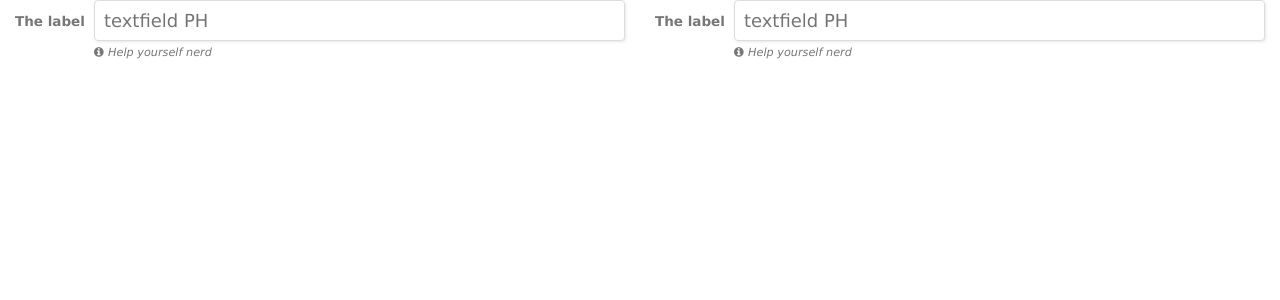
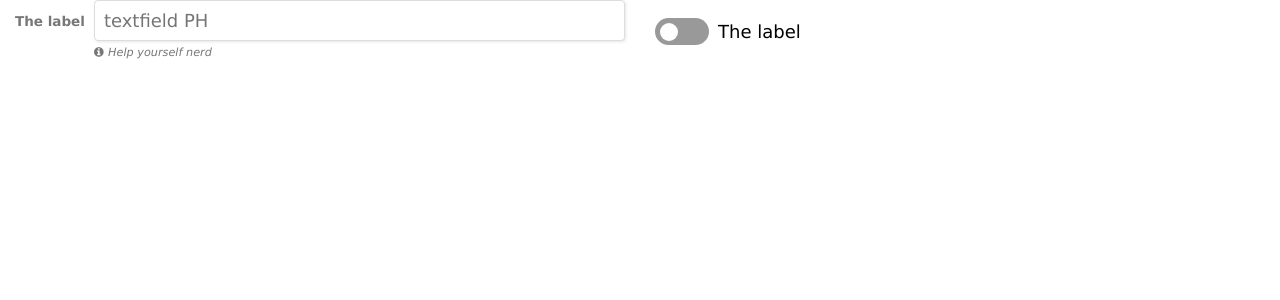
Before and after one commit to jimmyjames88/vueforms, a Vue app: page / in a window 1280 px wide. Shown: the top 300 px of the page. Built offline with nearby package versions, Linux system fonts and the light colour scheme.

Commit message:
Split functionality from Validation mixin to Base mixin -- added Checkbox component (unfinished)

```diff
--- a/package.json
+++ b/package.json
@@ -12,7 +12,6 @@
   },
   "devDependencies": {
     "@vue/cli-plugin-babel": "^4.1.0",
-
     "@vue/cli-service": "^4.1.0",
     "babel-eslint": "^10.0.3",
     "eslint": "^5.16.0",
@@ -21,7 +20,6 @@
     "sass-loader": "^8.0.0",
     "vue-template-compiler": "^2.6.10"
   },
-
   "browserslist": [
     "> 1%",
     "last 2 versions"
--- a/src/App.vue
+++ b/src/App.vue
@@ -1,18 +1,21 @@
 <template>
     <div id="app">
         <div class="row">
-            <Textfield v-for="field in form" :field="field" />
+            <Textfield :field="form[0]" />
+			<Checkbox :field="form[2]" />
         </div>
     </div>
 </template>
 
 <script>
 import Textfield from './components/Textfield.vue'
+import Checkbox from './components/Checkbox.vue'
 
 export default {
     name: 'app',
     components: {
-        Textfield
+        Textfield,
+		Checkbox
     },
     data() {
         return {
@@ -88,6 +91,38 @@
                         },
                         laravel: ''
                     }
+                },
+
+				// 3
+				{
+                    name: 'FieldName',
+                    id: 'field-id3',
+                    label: 'The label',
+                    help: 'Help yourself nerd',
+                    // required: true,
+
+                    inline: true,
+                    columns: 6,
+
+                    events: {
+                        focus(){},
+                        blur(){
+                            console.log('WEOW!')
+                        },
+                        click(){
+							console.log('Yolo')
+                        },
+                        change(){},
+                        keypress(){},
+                    },
+
+                    validation: {
+                        front: {
+                            email: true,
+                            max: 10
+                        },
+                        laravel: ''
+                    }
                 }
             ]
         }
--- /dev/null
+++ b/src/assets/Base.js
@@ -0,0 +1,34 @@
+export default {
+	data() {
+		return {
+            error: null,
+		}
+	},
+
+	computed: {
+		columnsClass() {
+			if(this.field.columns)
+				return 'col-' + this.field.columns;
+
+			return 'col-12';
+		}
+	},
+
+	methods: {
+		callFieldEvent(name) {
+			if (this.field.events && typeof(this.field.events[name]) === 'function')
+				this.field.events[name]();
+		},
+
+		doBlur() {
+			this.value = this.value.trim();
+			this.doValidate();
+			this.callFieldEvent('blur');
+		},
+
+		doClick() {
+			// do some stuff
+			this.callFieldEvent('click');
+		}
+	}
+}
--- a/src/assets/ValidationMixin.js
+++ b/src/assets/ValidationMixin.js
@@ -1,37 +1,11 @@
 export default {
     data() {
         return {
-            error: null,
             dataKey: null
         }
     },
 
-    mounted() {
-
-    },
-
-    computed: {
-        columnsClass() {
-            if(this.field.columns)
-                return 'col-' + this.field.columns;
-
-            return 'col-12';
-        }
-    },
-
     methods: {
-
-        callFieldEvent(name) {
-            if (this.field.events && typeof(this.field.events[name]) === 'function')
-                this.field.events[name]();
-        },
-
-        doBlur() {
-            this.value = this.value.trim();
-            this.doValidate();
-            this.callFieldEvent('blur');
-        },
-
         doValidate() {
             if(! this.field.events)
                 return false
@@ -42,7 +16,6 @@
             } else {
                 this.error = validate
             }
-
         },
 
         validate() {
--- /dev/null
+++ b/src/components/Checkbox.vue
@@ -0,0 +1,71 @@
+<template>
+	<div class="checkbox" :class="columnsClass">
+		<input
+			type="checkbox"
+			:name="field.name || field.id"
+			:id="field.id"
+			v-bind="field.attributes"
+			v-model="value"/>
+			<label class="checkbox-wrapper" :for="field.id" @click="doClick">
+				<div class="switch"></div>
+			</label>
+			<label v-if="field.label" :for="field.id">{{ field.label }}</label>
+
+	</div>
+</template>
+
+<script>
+import Base from '../assets/Base.js'
+
+export default {
+	name: 'Checkbox',
+
+	mixins: [ Base ],
+
+	props: [ 'field' ],
+
+	data() {
+		return {
+			value: 0
+		}
+	}
+}
+</script>
+
+<style lang="scss">
+.checkbox {
+	display: flex;
+	align-items: center;
+
+	> input[type='checkbox'] {
+		position: absolute;
+		opacity: 0;
+	}
+
+	.checkbox-wrapper {
+		padding: 0.25rem;
+		background-color: #999;
+		width: 3em;
+		height: 1.5em;
+		border-radius: 500px;
+		display: inline-flex;
+		cursor: pointer;
+		margin-right: 0.5rem;
+
+		.switch {
+			border-radius: 50%;
+			background-color: #FFF;
+			width: 1em;
+			height: 1em;
+		}
+	}
+
+	> input[type='checkbox']:checked {
+		+ .checkbox-wrapper {
+			background-color: #89ce89;
+			justify-content: flex-end;
+		}
+	}
+
+}
+</style>
--- a/src/components/Textfield.vue
+++ b/src/components/Textfield.vue
@@ -21,12 +21,13 @@
 </template>
 
 <script>
+import Base from '../assets/Base.js';
 import Validation from '../assets/ValidationMixin.js'
 
 export default {
         name: 'Textfield',
 
-        mixins: [ Validation ],
+        mixins: [ Base, Validation ],
 
         props: [ 'field', 'rules' ],
 
```
Also changed, not shown: 1 other file (tests, documents, lock files or other folders).
